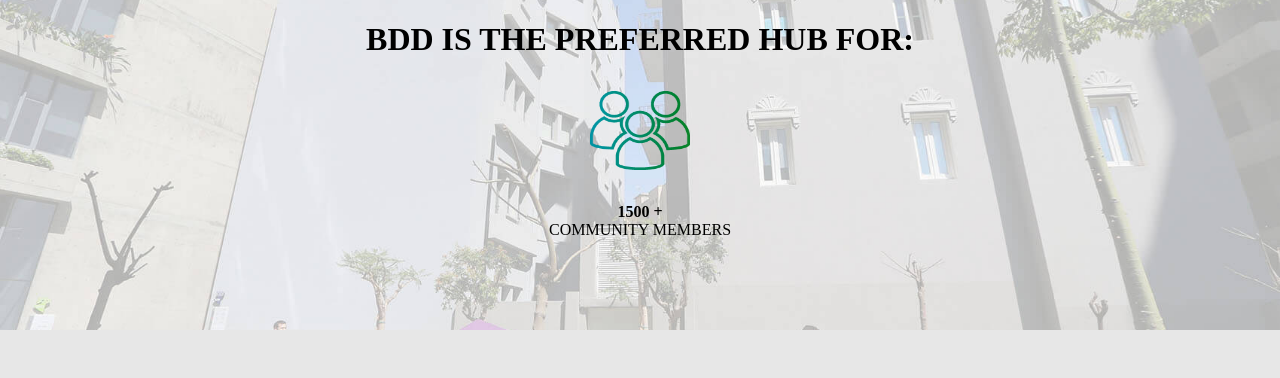
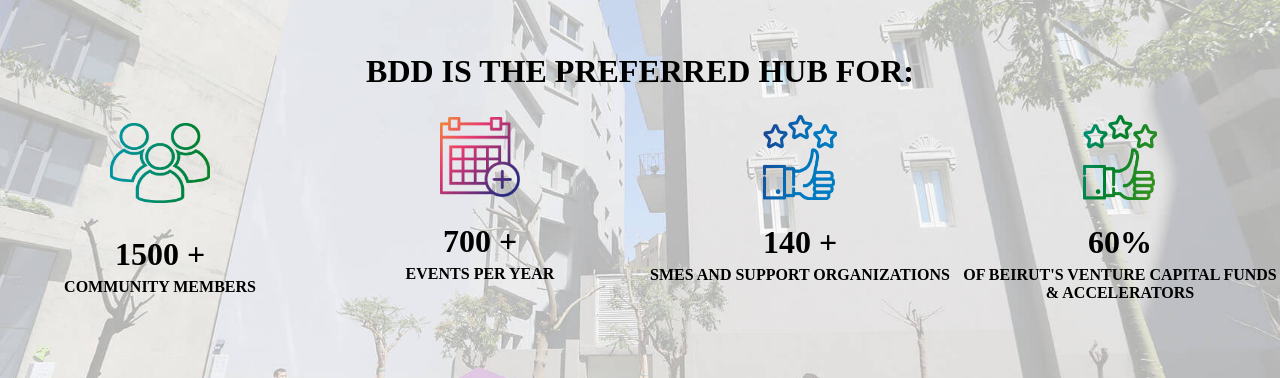
Before and after one commit to MoustafaIsm/bdd-clone-frontend, a plain HTML site: page index.html in a window 1280 px wide. Shown: the part 2543-2921 px from the top of the page. Before the commit the page ends 2873 px from the top, so only its background shows below. Drawn offline with Linux system fonts and the light colour scheme.

Commit message:
FInished the BDD stats

```diff
--- a/index.html
+++ b/index.html
@@ -150,10 +150,37 @@
             <div class="stat">
                 <div><img src="./images/stat1.png" alt="Stat 1"></div>
                 <div class="stat-number">
-                    <p class="bold center-text">1500 +</p>
+                    <p class="title bold center-text">1500 +</p>
                 </div>
                 <div class="stat-discription">
-                    <p class="body center-text capitalize">Community members</p>
+                    <p class="bold center-text capitalize">Community members</p>
+                </div>
+            </div>
+            <div class="stat">
+                <div><img src="./images/stat2.png" alt="Stat 2"></div>
+                <div class="stat-number">
+                    <p class="title bold center-text">700 +</p>
+                </div>
+                <div class="stat-discription">
+                    <p class="bold center-text capitalize">Events per year</p>
+                </div>
+            </div>
+            <div class="stat">
+                <div><img src="./images/stat3.png" alt="Stat 3"></div>
+                <div class="stat-number">
+                    <p class="title bold center-text">140 +</p>
+                </div>
+                <div class="stat-discription">
+                    <p class="bold center-text capitalize">Smes and support organizations</p>
+                </div>
+            </div>
+            <div class="stat">
+                <div><img src="./images/stat4.png" alt="Stat 4"></div>
+                <div class="stat-number">
+                    <p class="title bold center-text">60%</p>
+                </div>
+                <div class="stat-discription">
+                    <p class="bold center-text capitalize">OF BEIRUT'S VENTURE CAPITAL FUNDS & ACCELERATORS</p>
                 </div>
             </div>
         </div>
--- a/styles/styles.css
+++ b/styles/styles.css
@@ -131,6 +131,7 @@ body {
     justify-content: center;
     align-items: center;
     width: 100%;
+    margin: 3vh 0vw;
 }
 
 .join-discription {
@@ -223,6 +224,10 @@ body {
     padding: 20%;
 }
 
+.stat-number {
+    padding-bottom: 5px;
+}
+
 /* Utilities */
 .btn {
     background-color: #0078BE;
```
